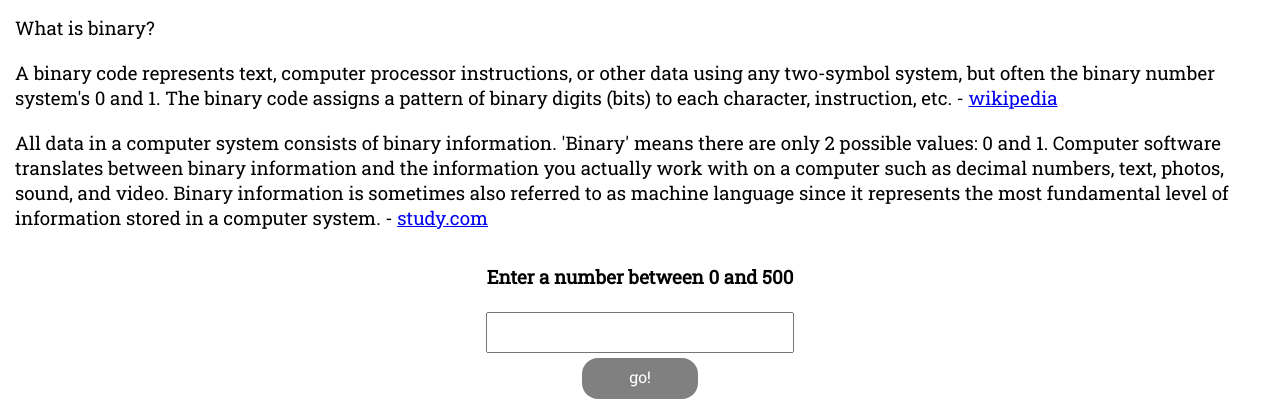
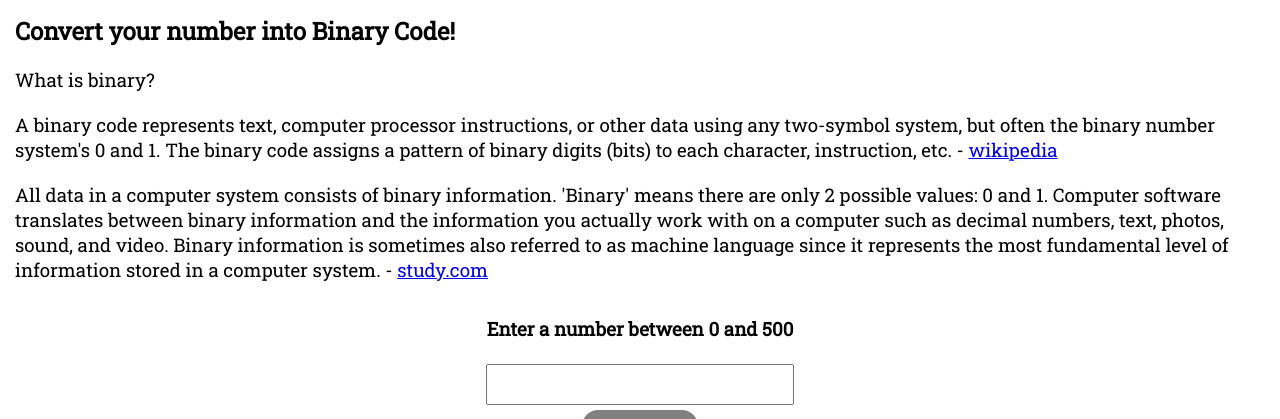
Before and after one commit to victoriaj1003/binarything, a PHP site: page / in a window 1280 px wide. Shown: the part 222-641 px from the top of the page. Run offline with PHP 8.4, Linux system fonts and the light colour scheme.

Commit message:
added some content and style

```diff
--- a/index.html
+++ b/index.html
@@ -18,6 +18,7 @@
 	<div id="innerwrapper">
 
 		<div id="whatis">
+			<h3> Convert your number into Binary Code!</h3>
 			<p>
 				What is binary?
 			</p>
--- a/styles/style.css
+++ b/styles/style.css
@@ -45,6 +45,11 @@ header p {
 	width: 100%;
 	height: auto;
 	/*background-color: purple;*/
+}
+#whatis h3 {
+	margin: 10px;
+	padding: 5px;
+	font-size: 1.5em;
 }
 #whatis p {
 	margin: 10px;
```
